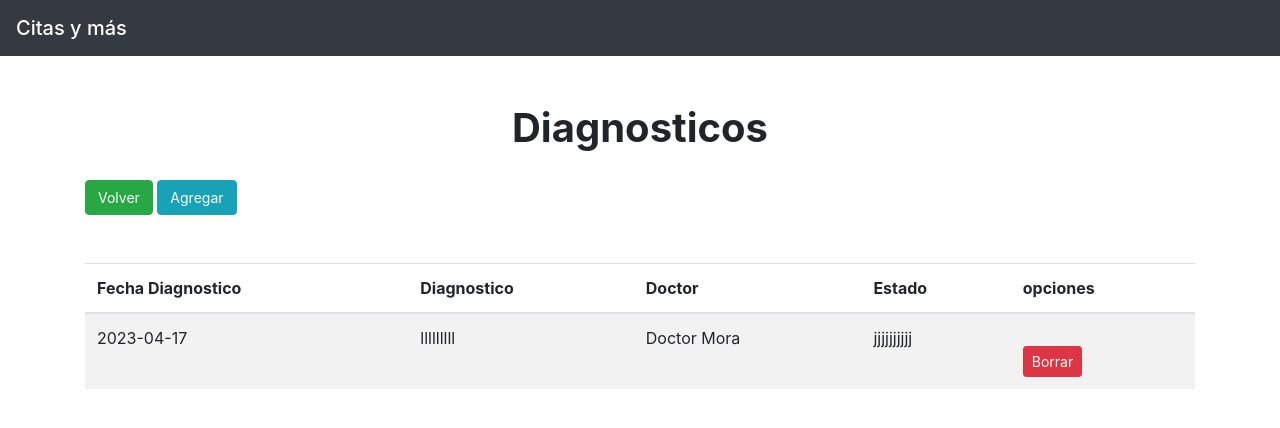
After one commit to esequeiras/ProyectoComonentes, a Django app: page /borrarDiagnostico/13/1 in a window 1280 px wide. The commit adds this page. Shown: the top 428 px of the page. Run offline with Django 3.2, Linux system fonts and the light colour scheme; data comes from the database, SQL or seed files in the repository; both versions use the stored data as it was after the commit.

Commit message:
diagnostico registro eliminar listar

```diff
--- /dev/null
+++ b/templates/lista-diagnosticos.html
@@ -0,0 +1,52 @@
+{% extends "base.html" %}
+{% load static %}
+
+
+
+
+<!-- As a heading -->
+{% block content %}
+<div class="container mt-5">
+    <div class="title text-center">
+        <h1 class="display-5">
+          <i class="fas fa-user-alt text-success"></i> <strong>Diagnosticos</strong>
+        </h1>
+      </div>
+    <div class="main row">
+
+        <div class="col-sm-12">
+            <a href="{% url 'lista' %}" class="btn btn-success">Volver</a>
+            <a href="{% url 'registrarDiag' idUs=idPaciente %}" class="btn btn-info">Agregar</a>
+
+
+            <table class="table table-striped mt-5">
+                <thead>
+                  <tr>
+                    <th >Fecha Diagnostico</th>
+                    <th >Diagnostico</th>
+                    <th >Doctor</th>
+                    <th >Estado</th>
+                    <th>opciones</th>
+
+
+                  </tr>
+                </thead>
+                <tbody id="book-list">
+                  {% for i in lista_diagnosticos %}
+                  <tr>
+                    <td>{{ i.fecha }}</td>
+                    <td>{{ i.diagnostico }}</td>
+                    <td>{{ i.doctor }}</td>
+                    <td>{{ i.estado }}</td>
+
+                    <td><a href="{% url 'borrarDiagnostico' idDiacnostico=i.id  idUs=idPaciente %}" class="btn btn-danger btn-sm delete">Borrar</a></td>
+                    {% endfor %}
+                  </tr>
+                </tbody>
+              </table>
+        </div>
+    </div>
+
+</div>
+
+{% endblock  %}
--- a/templates/lista-medicamentos.html
+++ b/templates/lista-medicamentos.html
@@ -1,7 +1,6 @@
 
 {% extends "base.html" %}
 {% load static %}
-
 
 
 
@@ -17,7 +16,7 @@
 
     <div class="col-sm-12">
     <a href="{% url 'lista' %}" class="btn btn-success">Volver</a>
-    <a href="{% url 'registrarMed' idUs=idPaciente %}" class="btn btn-info">Agregar</a>
+    <a href="{% url 'registrarDiag' idUs=idPaciente %}" class="btn btn-info">Agregar</a>
 
 
       <table class="table table-striped mt-5">
--- a/usuarios/urls.py
+++ b/usuarios/urls.py
@@ -14,8 +14,9 @@ urlpatterns = [
     path('registrarMed/<int:idUs>',views.registro_medicamentos_view, name="registrarMed"),
 
 
-    path('diagnosticos/<int:id>',views.diagnosticos_view, name="diagnosticos"),
-    path('borrarDiagnostico/<int:idDiacnostico>/<int:idUs>/<str:nombre>',views.borrar_diagnosticos_view, name="borrarDiagnostico"),
+    path('diagnosticos/<int:idUs>',views.diagnosticos_view, name="diagnosticos"),
+    path('registrarDiag/<int:idUs>',views.registro_diagnosticos_view, name="registrarDiag"),
+    path('borrarDiagnostico/<int:idDiacnostico>/<int:idUs>',views.borrar_diagnosticos_view, name="borrarDiagnostico"),
 
 
 
--- a/usuarios/views.py
+++ b/usuarios/views.py
@@ -176,22 +176,16 @@ def borrar_medicina_view(request,idMed,idUs):
     return HttpResponse(STRING_HTML)
 #L------------------------------------------------------------diagnosticos del usuario----------------------------------------------------------------------
 
-def diagnosticos_view(request,id,nombre):
-    diagnosticos=Diagnostico.objects.filter(pacienteD_id=id) #Filtro por llave foránea
-    form=DiagnosticoForm()
-
+def diagnosticos_view(request,idUs):
+    diagnosticos=Diagnostico.objects.filter(pacienteD_id=idUs) #Filtro por llave foránea
     datos={
         "lista_diagnosticos":diagnosticos,
-        "nombre":nombre,
-        "form":form,
-        "idPaciente":id
+        "idPaciente":idUs
     }
 
     if request.method=="POST":
         # pasarle el request al formulario para que haga las validaciones del lado del servidor
         form=DiagnosticoForm(request.POST)
-
-        print(form.errors)
 
         if form.is_valid():
             print("informacion valida")
@@ -199,29 +193,44 @@ def diagnosticos_view(request,id,nombre):
             diagnostico_nuevo.diagnostico=form.cleaned_data['diagnostico']
             diagnostico_nuevo.fecha=datetime.now().date()
             diagnostico_nuevo.estado=form.cleaned_data['estado']
-            diagnostico_nuevo.doctor=nombre
+            diagnostico_nuevo.doctor=LOG_US.nombre
             diagnostico_nuevo.pacienteD=Usuario.objects.get(id=id)
             diagnostico_nuevo.save()#guardo en la bd local
-
-            #Usuario.objects.create(nombre=request.POST["nombre"], correo=request.POST["correo"], contrasena=request.POST["contrasena"],direccion=request.POST["direccion"],fecha_nacimiento=request.POST["fecha_nacimiento"],identificacion=request.POST["identificacion"],establecimiento_de_salud=request.POST["establecimiento_de_salud"])
         else:
             print("No valida")
-    STRING_HTML=render_to_string(request=request,template_name="registro-disagnostico.html",context=datos)#el nombre del html
+    STRING_HTML=render_to_string(request=request,template_name="lista-diagnosticos.html",context=datos)#el nombre del html
     return HttpResponse(STRING_HTML)
 
-def borrar_diagnosticos_view(request,idDiacnostico,idUs,nombre):
+def registro_diagnosticos_view(request,idUs):
+
+    if request.method=="POST":
+        # pasarle el request al formulario para que haga las validaciones del lado del servidor
+        form=DiagnosticoForm(request.POST)
+
+        if form.is_valid():
+            print("informacion valida")
+            diagnostico_nuevo=Diagnostico()
+            diagnostico_nuevo.diagnostico=form.cleaned_data['diagnostico']
+            diagnostico_nuevo.fecha=datetime.now().date()
+            diagnostico_nuevo.estado=form.cleaned_data['estado']
+            diagnostico_nuevo.doctor=LOG_US.nombre
+            diagnostico_nuevo.pacienteD=Usuario.objects.get(id=idUs)
+            diagnostico_nuevo.save()#guardo en la bd local
+        else:
+            print("No valida")
+    STRING_HTML=render_to_string(request=request,template_name="registro-disagnostico.html", context={"form":DiagnosticoForm(),"idPaciente":idUs})#el nombre del html
+    return HttpResponse(STRING_HTML)
+
+def borrar_diagnosticos_view(request,idDiacnostico,idUs):
     diagnosticoBorrar=Diagnostico.objects.get(id=idDiacnostico)
     diagnosticoBorrar.delete()
     diagnosticos=Diagnostico.objects.filter(pacienteD_id=idUs) #Filtro por llave foránea
-    form=DiagnosticoForm()
 
     datos={
         "lista_diagnosticos":diagnosticos,
-        "nombre":nombre,
-        "form":form,
         "idPaciente":idUs
 
     }
 
-    STRING_HTML=render_to_string(request=request,template_name="registro-disagnostico.html",context=datos)#el nombre del html
+    STRING_HTML=render_to_string(template_name="lista-diagnosticos.html",context=datos)#el nombre del html
     return HttpResponse(STRING_HTML)
```
Also changed, not shown: templates/registro-disagnostico.html (+3 -30 lines), db.sqlite3.
